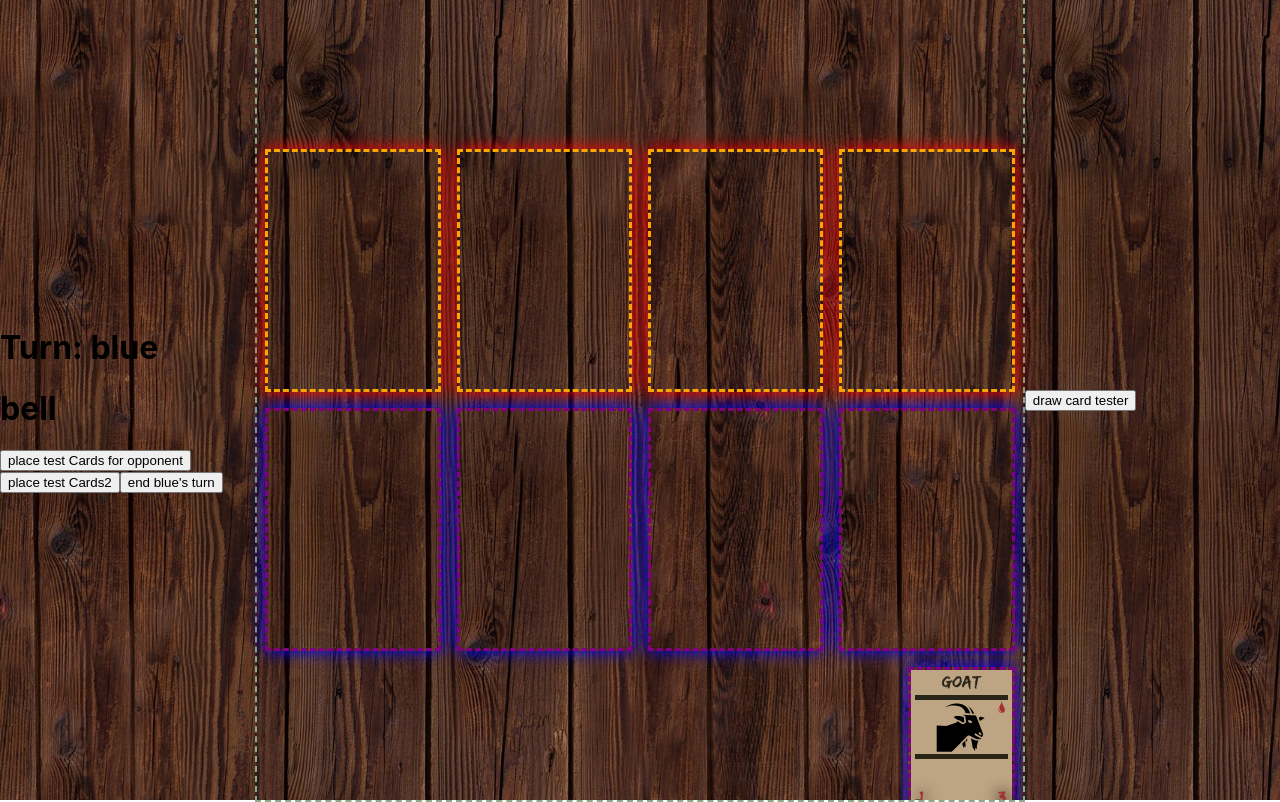
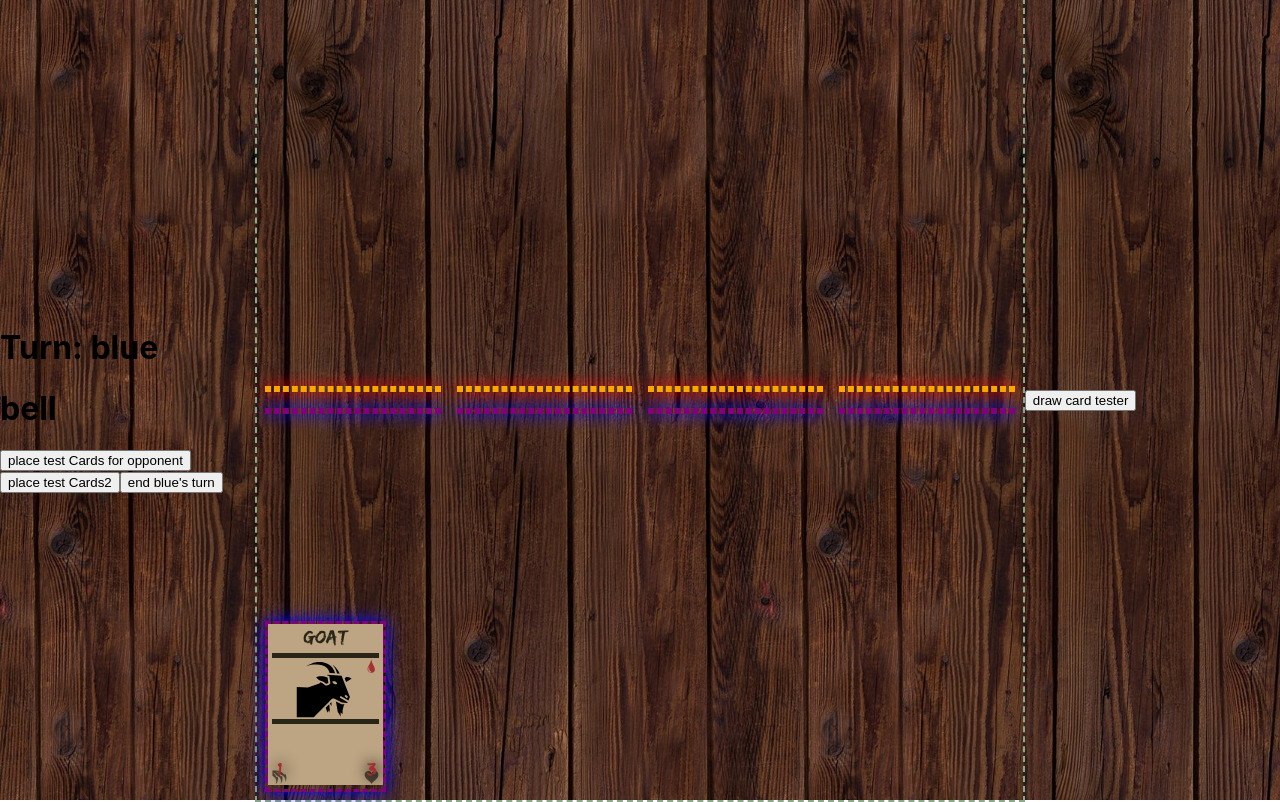
Before and after one commit to Nathan-Beckstead-Mtec/card-game, a React (Create React App) app: page / in a window 1280 px wide. Both pictures are taken after a click on the button "draw card tester". Built offline with nearby package versions, Linux system fonts and the light colour scheme.

Commit message:
hand looks nice

```diff
--- a/src/Card.js
+++ b/src/Card.js
@@ -27,6 +27,8 @@ export default class Card extends React.Component {
         //fired when we first are inserted into DOM
         //yes it triggers render twice but it wont display the first to user
 
+        // return;
+
         let me = ReactDOM.findDOMNode(this);
         //___________________________
         //|                          |
@@ -36,7 +38,17 @@ export default class Card extends React.Component {
         let cont = me.parentNode;
         // console.log(cont);
         const ratio = 5 / 7;
-        let unit = (Math.min(cont.clientHeight , cont.clientWidth / ratio) / 100).toFixed(4) + "px";
+
+        let unit = ((cont.clientWidth / ratio) / 100).toFixed(4) + "px";
+
+        // let unit;
+        // if (cont.clientHeight < 20 || cont.clientWidth < 20){ //if my container has a small edge (ie usually a flex or inline) then I need to grow to based off the bigger one (thus expanding the container)
+        //     unit = (Math.max(cont.clientHeight , cont.clientWidth / ratio) / 100).toFixed(4) + "px";
+        // }else{
+        //     unit = (Math.min(cont.clientHeight , cont.clientWidth / ratio) / 100).toFixed(4) + "px";
+        // }
+
+
         // this.setState({cssunit: unit});
         cont.style.setProperty("--magic",unit);
 
@@ -44,12 +56,23 @@ export default class Card extends React.Component {
             // console.log(input);
             // input[0].contentRect.height
             // input[0].contentRect.width
+            //new change to recompile
+
             if (input[0].target == undefined){
                 console.info(input);
                 return;
             }
             const ratio = 5 / 7;
-            let unit = (Math.min(input[0].contentRect.height , input[0].contentRect.width / ratio) / 100).toFixed(4) + "px";
+            // let unit = (Math.min(input[0].contentRect.height , input[0].contentRect.width / ratio) / 100).toFixed(4) + "px";
+
+            let unit = (input[0].contentRect.width / ratio / 100).toFixed(4) + "px";
+            // let unit;
+            // if (input[0].contentRect.height < 20 || input[0].contentRect.width < 20){ //if my container has a small edge (ie usually a flex or inline) then I need to grow to based off the bigger one (thus expanding the container)
+            //     unit = (Math.max(input[0].contentRect.height , input[0].contentRect.width / ratio) / 100).toFixed(4) + "px";
+            // }else{
+            //     unit = (Math.min(input[0].contentRect.height , input[0].contentRect.width / ratio) / 100).toFixed(4) + "px";
+            // }
+
             input[0].target.style.setProperty("--magic",unit);
         }
         const scryglass = new ResizeObserver(resize);
--- a/src/Cardholder.js
+++ b/src/Cardholder.js
@@ -26,6 +26,9 @@ export default class Cardholder extends React.Component {
 
     componentDidMount(){
 
+        return;
+        console.error("this shouldnt run");
+
         let me = ReactDOM.findDOMNode(this);
         const ratio = 5 / 7;
 
@@ -42,6 +45,9 @@ export default class Cardholder extends React.Component {
                 let height = (me.clientWidth / ratio ).toFixed(4) + "px";
                 // this.setState({cssunit: unit});
                 me.style.setProperty("height",height);
+
+                //stolen from disabled Card.js
+                me.style.setProperty("--magic",height);
             };
             updateFuncScry = (input, ratio) => {
                 // console.log(input);
@@ -72,6 +78,10 @@ export default class Cardholder extends React.Component {
                 }
                 let width = (input[0].contentRect.height * ratio ).toFixed(4) + "px";
                 me.style.setProperty("width",width);
+
+                //stolen from disabled Card.js
+                let unit = (input[0].contentRect.height / 100).toFixed(4) + "px";
+                me.style.setProperty("--magic",unit);
             };
         } else {
             console.error(`this card holder is neither of type "table" or "hand", got props: `);
--- a/src/css/card.css
+++ b/src/css/card.css
@@ -40,9 +40,10 @@ div.card {
   display: block;
   font-size: calc(10 * var(--magic, 0.1px));
   height: 9.5em;
-  width: 6.6428571429em;
+  display: inline-block;
   padding: 0.25em;
   color: #292418;
+  border-radius: calc(3s * var(--magic));
   --card-rem: calc(10*var(--magic,0.1px));
 }
 div.card .card-title {
--- a/src/css/game.css
+++ b/src/css/game.css
@@ -42,19 +42,13 @@ https://lospec.com/palette-list/vinik24
   flex-direction: column;
   flex-wrap: nowrap;
   height: 50%;
-}
-
-.top {
-  justify-content: flex-end;
-}
-
-.bottom {
-  justify-content: flex-start;
+  justify-content: space-between;
 }
 
 .center {
   flex-basis: 60%;
   flex-grow: 1;
+  width: 60%;
   border: 2px dashed #8a8;
   height: 100%;
 }
@@ -80,24 +74,23 @@ https://lospec.com/palette-list/vinik24
   flex-basis: 30%;
 }
 .center .Cardrow[type=hand] {
-  height: 20vh;
-  display: flex;
+  width: 100%;
+  display: inline-flex;
+  flex-direction: row;
   flex-wrap: nowrap;
-  flex-direction: row;
-  overflow-x: scroll;
-  align-self: flex-end;
+  justify-content: flex-start;
+  align-items: flex-start;
+  justify-self: flex-end;
 }
 .center .Cardrow[type=hand][owner="1"] {
   align-self: flex-start;
 }
 .center .Cardrow[type=hand] .card-holder {
-  height: 100%;
-  /*
+  max-width: 15%;
+  min-width: 0;
+  overflow: hidden;
   flex-grow: 1;
   flex-basis: 25%;
-  // min-width: 20%;
-  min-width: 15%;
-  */
   transition: flex-basis 0.8s;
   transition-timing-function: linear;
 }
@@ -117,7 +110,6 @@ div[grow=true] .Cardrow[type=table] > .card-holder.hascard:hover {
   margin: 0.5em;
   box-shadow: 0 0 1em 0 var(--box-shadow-col), 0 0 0 0 #000;
   display: inline-block;
-  resize: both;
 }
 .card-holder[owner="1"] {
   --box-shadow-col: red;
--- a/src/scss/card.scss
+++ b/src/scss/card.scss
@@ -36,13 +36,17 @@ div.card{
     background-color: col.$paperWhite;
     text-align: center;
     display: block;
-    font-size: calc(10*var(--magic,0.1px));
+    font-size: calc(10*var(--magic,0.1px)); //100 * --magic == height  //1em  = 10*--magic
     height: calc(10em - 2 * $edge);
-    width: calc(10em * 5 / 7 - 2 * $edge);
+    // width: calc(10em * 5 / 7 - 2 * $edge);
+    display:inline-block;
     padding:$edge;
 
     // font-family: "selected", monospace;
     color: col.$paperBlack;
+
+
+    border-radius: calc(3s* var(--magic));
 
     --card-rem: calc(10*var(--magic,0.1px));
 
--- a/src/scss/game.scss
+++ b/src/scss/game.scss
@@ -33,19 +33,14 @@
     flex-direction: column;
     flex-wrap: nowrap;
     height:50%;
-}
-.top{
-    justify-content: flex-end;
-}
-.bottom{
-    justify-content: flex-start;
+    justify-content: space-between;
 }
 
 .center{
     flex-basis: 60%;
     flex-grow: 1;
     // overflow-y: scroll;
-
+    width: 60%;
     border:2px dashed #8a8;
     height:100%;
 
@@ -82,35 +77,51 @@
     }
 
     .Cardrow[type="hand"]{
-        height: 20vh;
+        // width:100%;
+        // padding: 1em;
+        // display: inline-block;
 
-        display: flex;
+
+        width: 100%;
+
+        display: inline-flex;
+        flex-direction: row;
         flex-wrap: nowrap;
-        flex-direction: row;
-
-        overflow-x: scroll;
+        justify-content: flex-start;
+        align-items:flex-start;
 
 
 
-        align-self: flex-end;
+        justify-self: flex-end;
         &[owner="1"]{
             align-self: flex-start;
         }
 
 
         .card-holder{
-            height: 100%;
 
-            /*
+            max-width: 15%;
+
+
+            // THIS IS STUPID WHY DOES THIS FIX THIS
+            // I HATE FLEX BOXES, I HATE FLEX BOXES, I HATE FLEXBOXES
+            min-width:0;
+            overflow: hidden;
+            //https://stackoverflow.com/questions/36247140/why-dont-flex-items-shrink-past-content-size
+
+
+            // flex-shrink: 1;
+            // min-width: 15%;
+            // display:inline-block;
+
+
             flex-grow: 1;
             flex-basis: 25%;
             // min-width: 20%;
-            min-width: 15%;
-            */
+            // min-width: 15%;
 
             transition: flex-basis 0.8s;
             transition-timing-function: linear;
-
         }
     }
 }
@@ -141,7 +152,7 @@ div[grow="true"] .Cardrow[type="table"] > .card-holder.hascard:hover{
     // background-color: #;
     box-shadow: 0 0 1em 0 var(--box-shadow-col), 0 0 0 0 #000;
     display: inline-block;
-    resize: both;
+    // resize: both;
     // overflow: scroll;
 
     &[owner = "1"]{
```
Also changed, not shown: 2 other files (tests, documents, lock files or other folders).
